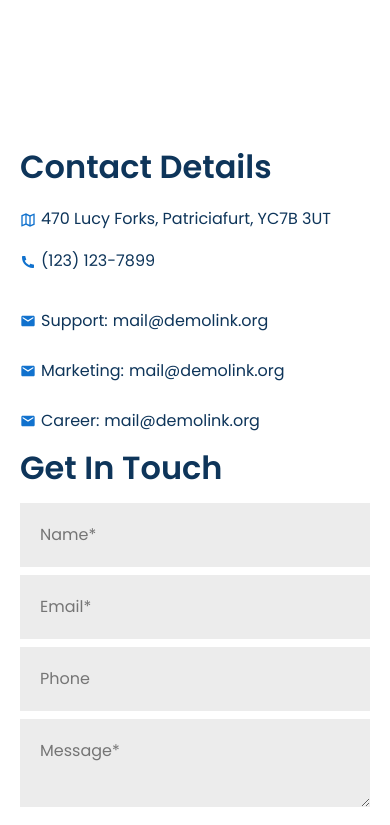
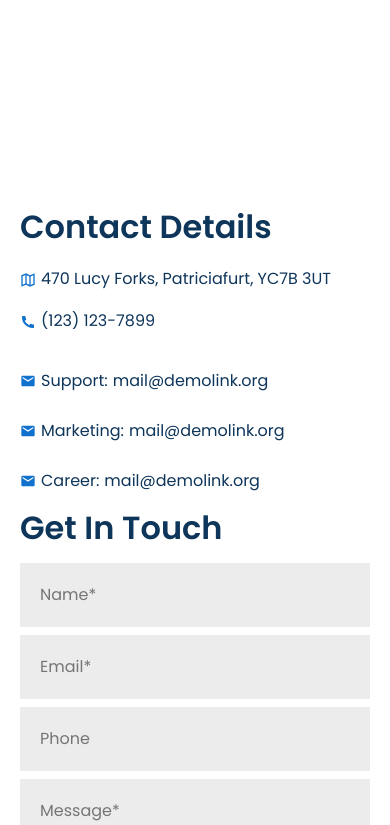
Before and after one commit to vigneshiyergithub/Family-Doctor, a React (Create React App) app: page / in a window 390 px wide. Shown: the part 9620-10445 px from the top of the page. Built offline with nearby package versions, Linux system fonts and the light colour scheme.

Commit message:
hero commit

```diff
--- a/src/components/Contact/Contact.css
+++ b/src/components/Contact/Contact.css
@@ -156,7 +156,7 @@
 		justify-content: center;
 		flex-direction: column;
 		padding: 10px 20px;
-		margin-top: 320px;
+		margin-top: 380px;
 	}
 
 	.details {
```
